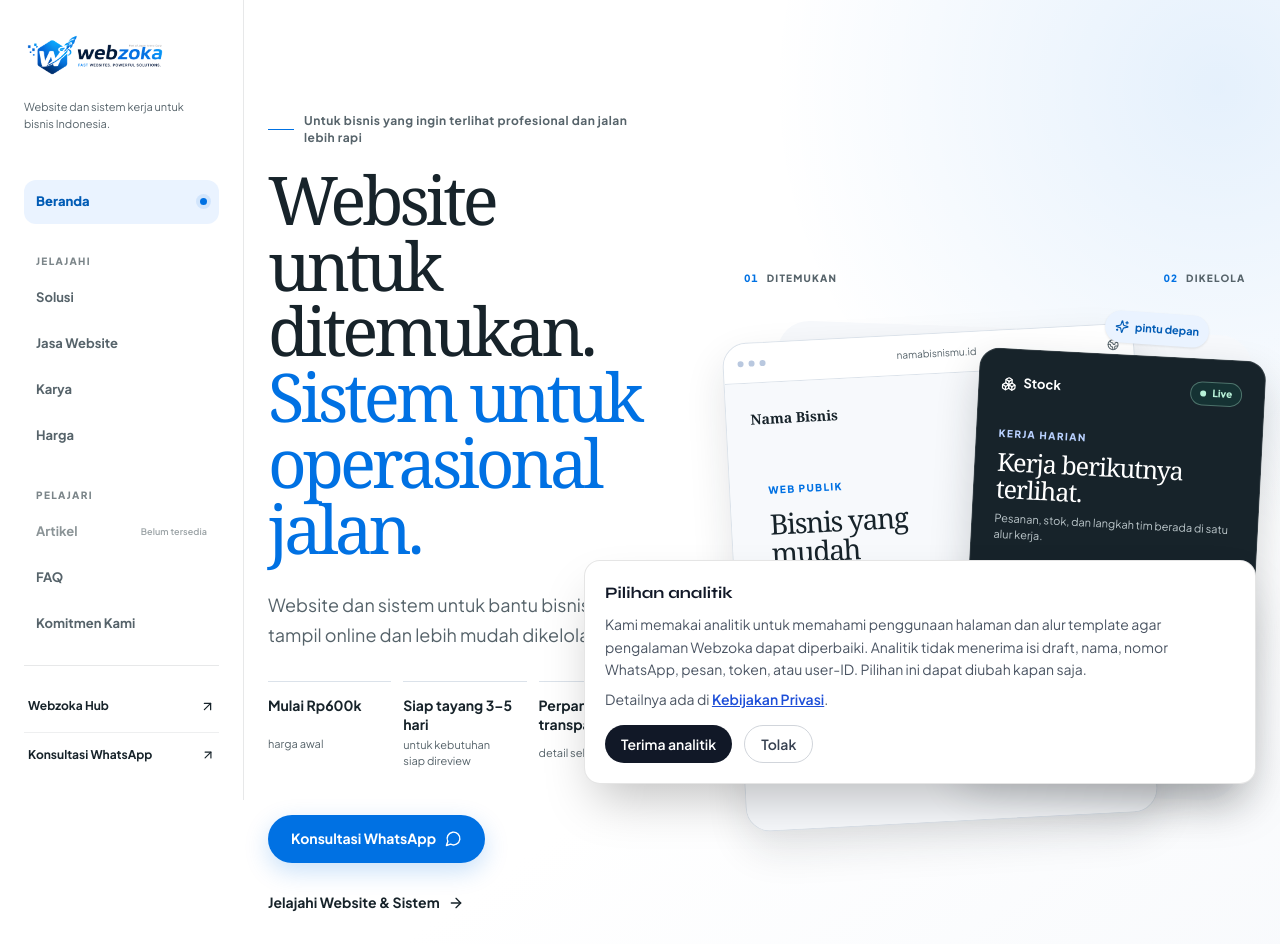
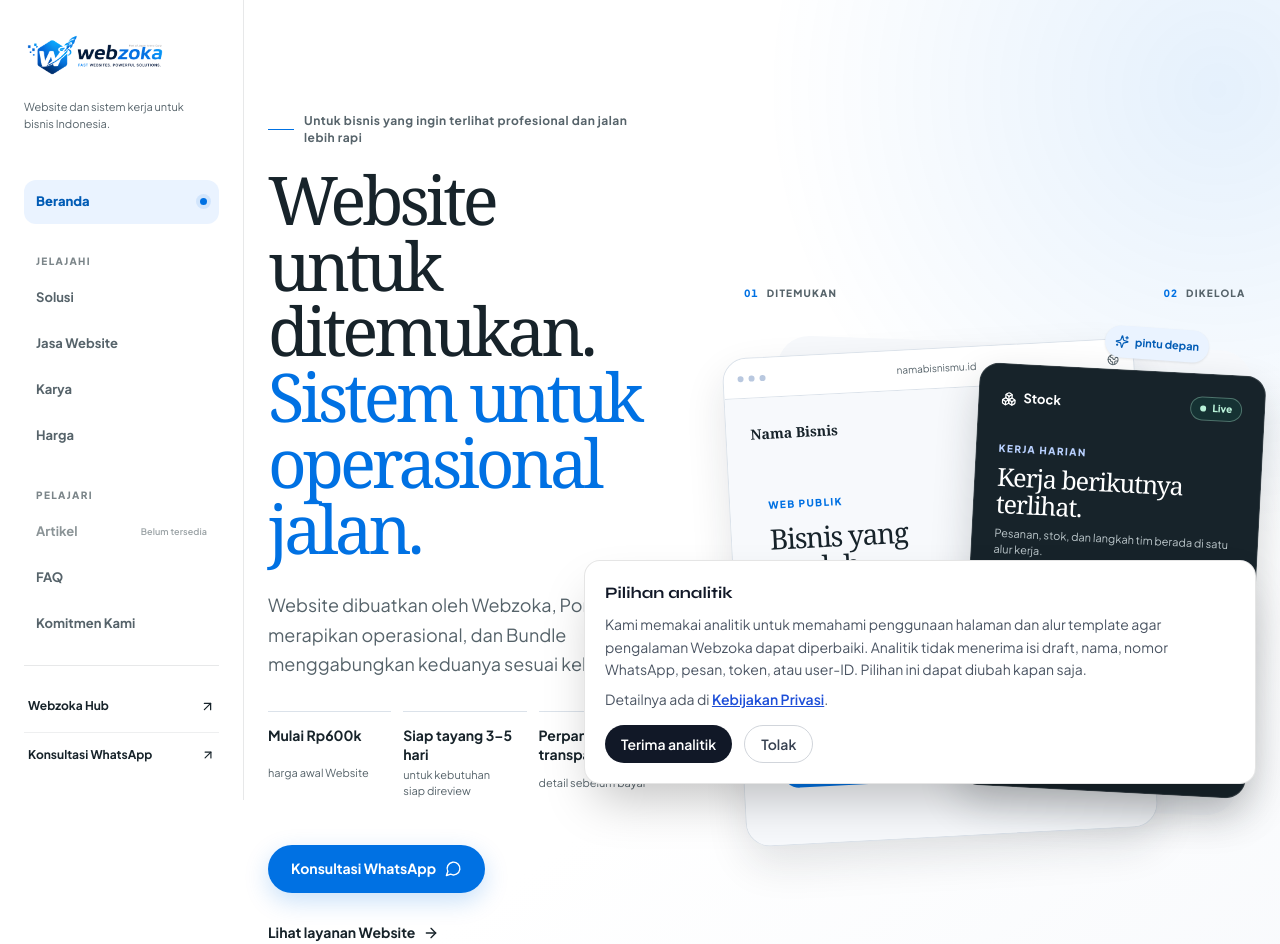
Before and after one commit to RiGi26/ja-landingpage-platform, a Next.js app: page / in a window 1280 px wide. Shown: the top 944 px of the page. Built offline with nearby package versions, Linux system fonts and the light colour scheme; no server answers.

Commit message:
fix(public): clarify homepage Website offer and CTA journeys

```diff
--- a/app/page.tsx
+++ b/app/page.tsx
@@ -362,9 +362,9 @@ function HeroSection({ heroRef }: { heroRef: React.RefObject<HTMLElement> }) {
         <div className="v7-hero-copy v7-reveal">
           <p className="v7-eyebrow"><span className="v7-eyebrow-line" />Untuk bisnis yang ingin terlihat profesional dan jalan lebih rapi</p>
           <h1><span>Website untuk ditemukan.</span> <em>Sistem untuk operasional jalan.</em></h1>
-          <p className="v7-hero-lede">Website dan sistem untuk bantu bisnis kamu tampil online dan lebih mudah dikelola.</p>
+          <p className="v7-hero-lede">Website dibuatkan oleh Webzoka, Portal SaaS merapikan operasional, dan Bundle menggabungkan keduanya sesuai kebutuhan.</p>
           <div className="v7-proof-row" aria-label="Bukti awal Webzoka">
-            <span><b>Mulai Rp600k</b><small>harga awal</small></span>
+            <span><b>Mulai Rp600k</b><small>harga awal Website</small></span>
             <span><b>Siap tayang 3–5 hari</b><small>untuk kebutuhan siap direview</small></span>
             <span><b>Perpanjangan transparan</b><small>detail sebelum bayar</small></span>
           </div>
@@ -372,7 +372,7 @@ function HeroSection({ heroRef }: { heroRef: React.RefObject<HTMLElement> }) {
             <a href={WHATSAPP_URL} target="_blank" rel="noopener noreferrer" className="v7-button v7-button-primary">
               Konsultasi WhatsApp <MessageCircle size={17} aria-hidden="true" />
             </a>
-            <a href={WEBSITE_PATH} target="_blank" rel="noopener noreferrer" className="v7-text-link" onClick={trackStoreEntry}>Jelajahi Website &amp; Sistem <ArrowRight size={16} aria-hidden="true" /></a>
+            <a href={WEBSITE_PATH} target="_blank" rel="noopener noreferrer" className="v7-text-link" onClick={trackStoreEntry}>Lihat layanan Website <ArrowRight size={16} aria-hidden="true" /></a>
           </div>
           <p className="v7-hero-note">Ceritakan kebutuhanmu. Kami bantu menentukan fondasi yang paling masuk akal.</p>
         </div>
@@ -477,7 +477,7 @@ function OfferSection() {
             )
           })}
         </div>
-        <div className="v7-section-cta"><a href={PACKAGE_PATH} className="v7-text-link">Bandingkan paket <ArrowRight size={16} aria-hidden="true" /></a></div>
+        <div className="v7-section-cta"><a href={PACKAGE_PATH} className="v7-text-link">Lihat layanan Website <ArrowRight size={16} aria-hidden="true" /></a></div>
       </div>
     </section>
   )
@@ -548,7 +548,7 @@ function PricingSection() {
       <div className="v7-container">
         <div className="v7-section-heading v7-reveal"><div><p className="v7-eyebrow v7-eyebrow-blue">Harga dan scope</p><h2>Mulai dari angka yang bisa dipahami.</h2></div><p>Beranda memberi gambaran awal. Konsultasi membantu memastikan scope dan harga sebelum pengerjaan dimulai.</p></div>
         <div className="v7-pricing-layout">
-          <article className="v7-price-lead v7-reveal"><span className="v7-micro-label">HARGA AWAL WEBSITE</span><strong>Mulai Rp600k</strong><p>Angka awal untuk paket Website dasar. Portal dan Bundle mengikuti alur kerja serta scope yang dibutuhkan, bukan memakai satu harga rata untuk semua bisnis.</p><a href={PACKAGE_PATH} className="v7-button v7-button-primary">Diskusikan kebutuhanmu <ArrowRight size={16} aria-hidden="true" /></a></article>
+          <article className="v7-price-lead v7-reveal"><span className="v7-micro-label">HARGA AWAL WEBSITE</span><strong>Mulai Rp600k</strong><p>Angka awal untuk paket Website dasar. Portal dan Bundle mengikuti alur kerja serta scope yang dibutuhkan, bukan memakai satu harga rata untuk semua bisnis.</p><a href={WHATSAPP_URL} target="_blank" rel="noopener noreferrer" className="v7-button v7-button-primary">Diskusikan kebutuhanmu <ArrowRight size={16} aria-hidden="true" /></a></article>
           <div className="v7-price-clarity v7-reveal v7-reveal-delay-1">
             <div><span>01</span><div><small>Yang menjadi titik mulai</small><strong>Website dasar dan kebutuhan publik yang sudah jelas.</strong><p>Jumlah halaman serta kesiapan konten membentuk scope awal.</p></div></div>
             <div><span>02</span><div><small>Yang menyesuaikan harga</small><strong>Integrasi, alur operasional, dan level dukungan.</strong><p>Portal dan Bundle dibicarakan dari pekerjaan nyata yang ingin dirapikan.</p></div></div>
```
